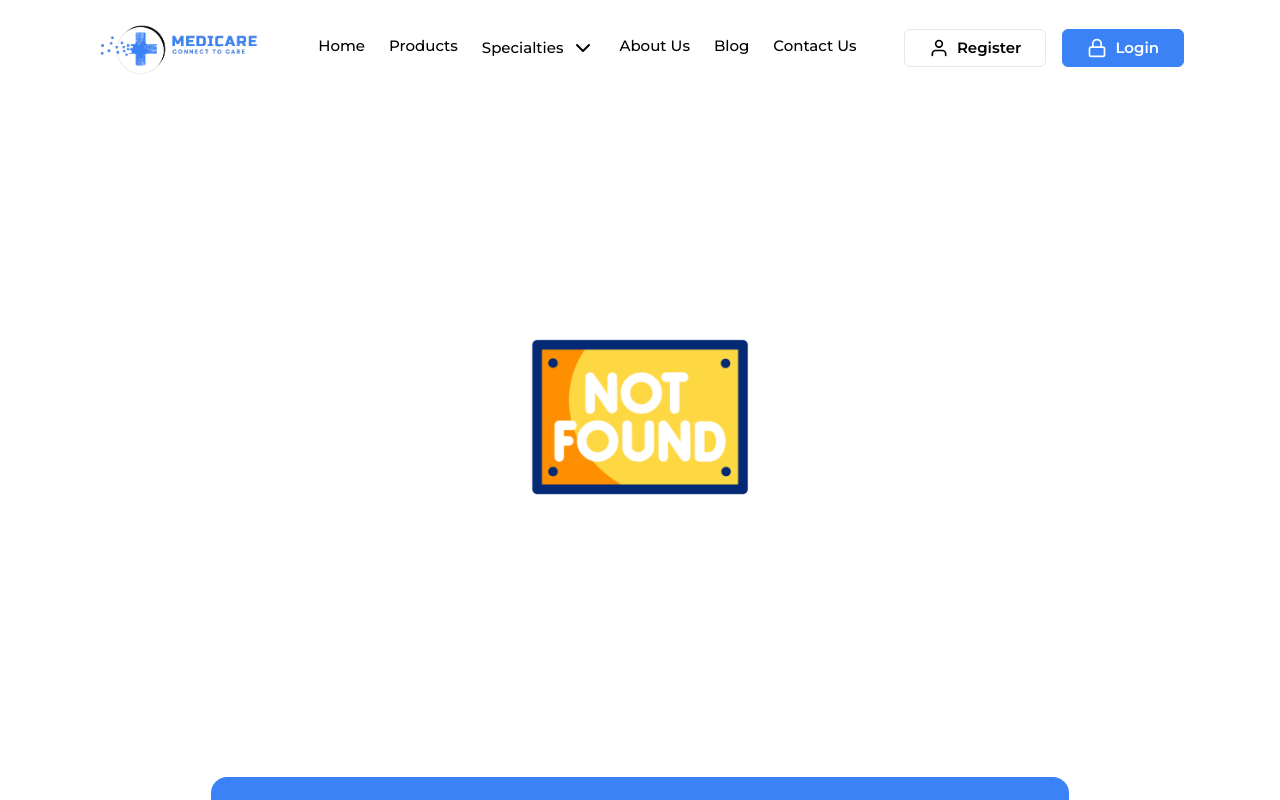
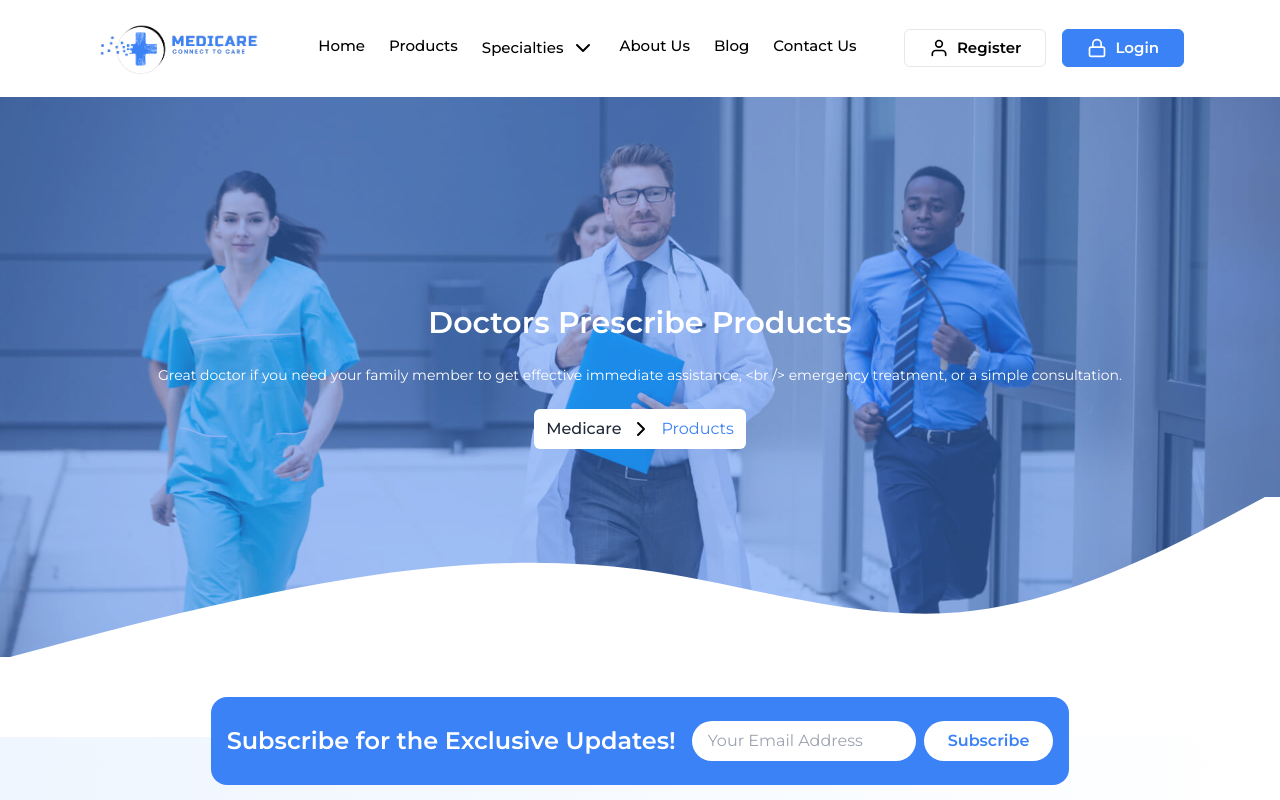
Before and after one commit to rahat2020/Medicare, a Next.js app: page /products in a window 1280 px wide. Before the commit this address had no page. Shown: the top 800 px of the page. Built offline with nearby package versions, Linux system fonts and the light colour scheme.

Commit message:
Created products route and component, and updated commonBanner component

```diff
--- a/src/UI/CommonBanner.jsx
+++ b/src/UI/CommonBanner.jsx
@@ -5,6 +5,7 @@ import { ChevronRight } from 'react-feather';
 const CommonBanner = ({
     customStyles = "h-[70vh]",
     title = 'About us',
+    routeName = 'About Us',
     descriptions = 'Great doctor if you need your family member to get effective immediate assistance, <br /> emergency treatment, or a simple consultation.',
 }) => {
     return (
@@ -20,7 +21,7 @@ const CommonBanner = ({
                             <h3 className='text-gray-800 font-medium hover:text-blue-500'>Medicare</h3>
                         </Link>
                         <ChevronRight />
-                        <h3 className='text-blue-500'>{title || ''}</h3>
+                        <h3 className='text-blue-500'>{routeName || ''}</h3>
                     </span>
                 </div>
             </div>
--- /dev/null
+++ b/src/app/products/page.js
@@ -0,0 +1,12 @@
+import Products from '@/components/Products/Products';
+import React from 'react';
+
+const page = () => {
+    return (
+        <div>
+            <Products/>
+        </div>
+    );
+};
+
+export default page;
--- a/src/components/ContactUs/ContactUs.jsx
+++ b/src/components/ContactUs/ContactUs.jsx
@@ -9,7 +9,8 @@ const ContactUs = () => {
     return (
         <div className="">
             <CommonBanner
-                title='Contact us'
+                title='Contact Us'
+                routeName='Contact Us'
             />
             <div className="max-w-7xl mx-auto mb-8 px-4">
                 <div className="grid grid-cols-1 md:grid-cols-2 lg:grid-cols-4 gap-4 mb-14">
--- a/src/components/Home/Index.jsx
+++ b/src/components/Home/Index.jsx
@@ -5,7 +5,7 @@ import Doctors from '@/components/Home/Doctors';
 import Faq from '@/components/Home/Faq';
 import Info from '@/components/Home/Info';
 import LatestArticles from '@/components/Home/LatestArticles';
-import Products from '@/components/Home/Products';
+import OurProducts from '@/components/Home/OurProducts';
 import Testimonials from '@/components/Home/Testimonials';
 import Sponsors from '@/components/Home/Sponsors';
 import DoctorsCalendar from '@/components/Home/DoctorsCalendar';
@@ -19,7 +19,7 @@ const Home = () => {
       <Info />
       <LatestArticles />
       <DoctorsCalendar />
-      <Products />
+      <OurProducts />
       <Testimonials />
       <Sponsors />
     </div>
--- a/src/components/Home/Products.jsx
+++ b/src/components/Home/OurProducts.jsx
@@ -4,7 +4,7 @@ import { products } from '@/data/productData'
 import ProductCard from '@/UI/ProductCard'
 import AppButton from '@/UI/AppButton'
 
-const Products = () => {
+const OurProducts = () => {
 
   return (
     <div className='py-12 px-8'>
@@ -21,4 +21,4 @@ const Products = () => {
   )
 }
 
-export default Products
+export default OurProducts
--- /dev/null
+++ b/src/components/Products/Products.jsx
@@ -0,0 +1,15 @@
+import CommonBanner from '@/UI/CommonBanner';
+import React from 'react';
+
+const Products = () => {
+    return (
+        <div>
+            <CommonBanner
+            title='Doctors Prescribe Products'
+            routeName='Products'
+            />
+        </div>
+    );
+};
+
+export default Products;
```
